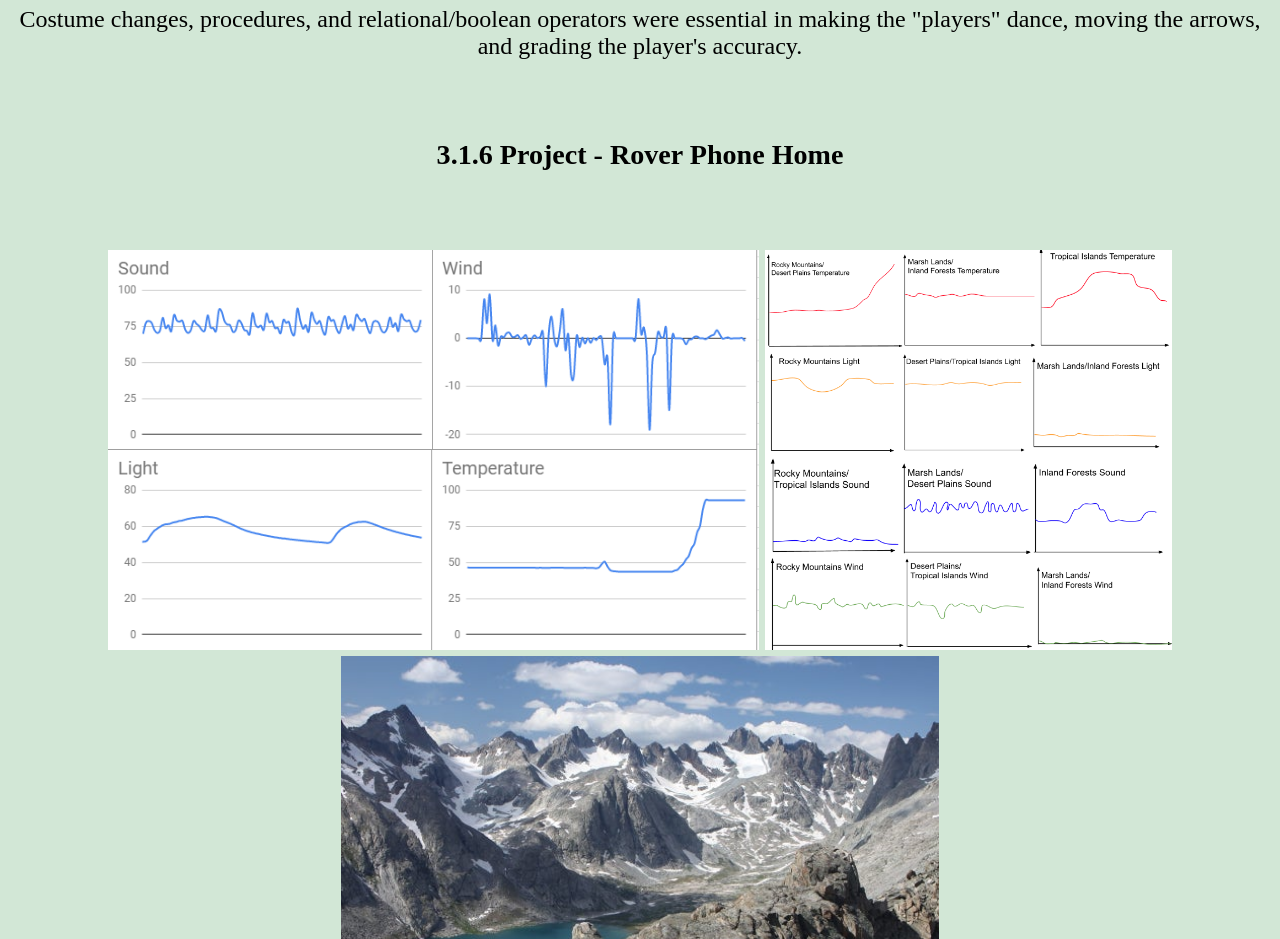
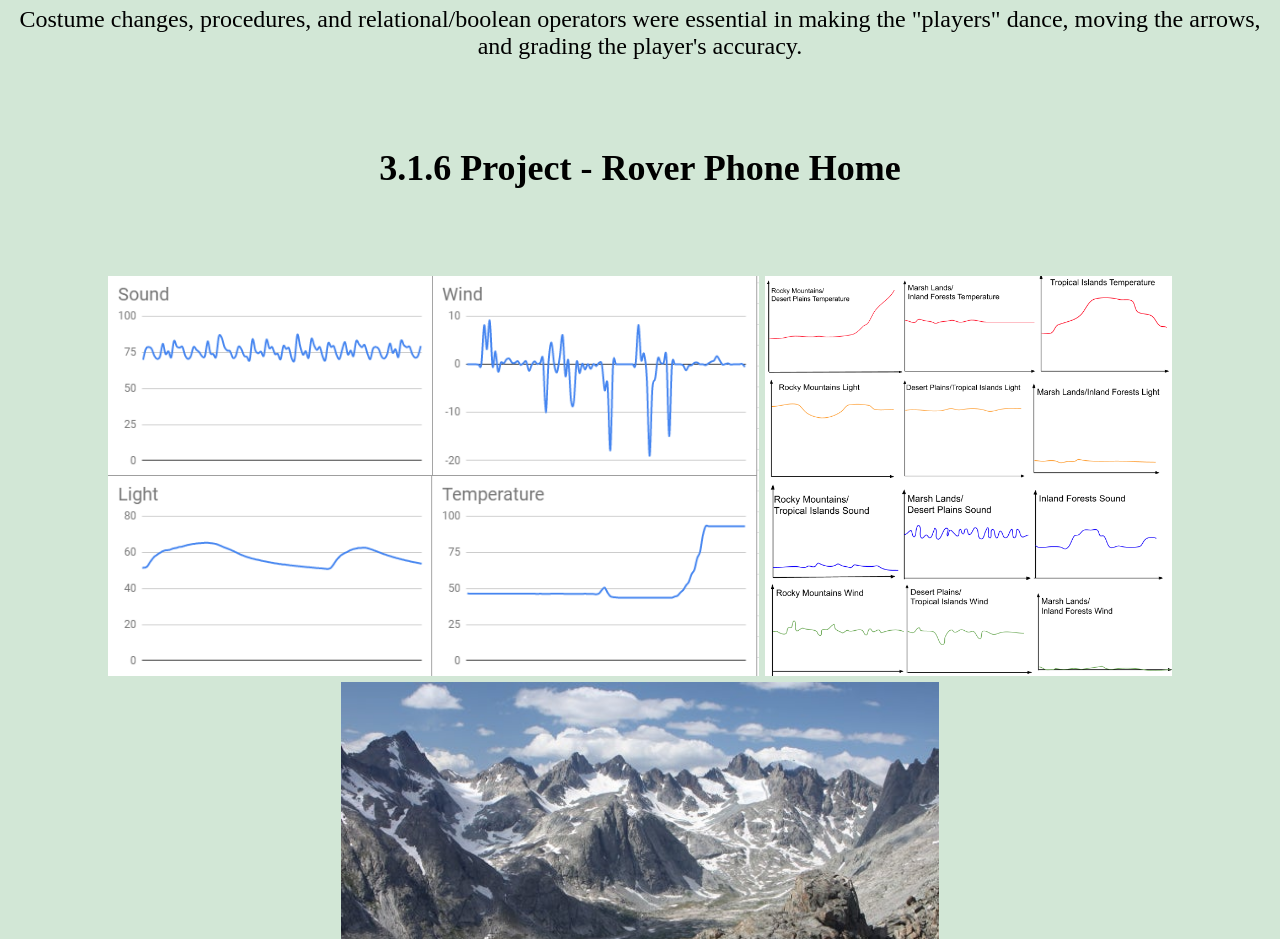
Before and after one commit to tammykhong/apcsp, a plain HTML site: page portfolio.html in a window 1280 px wide. Shown: the part 2680-3619 px from the top of the page. Drawn offline with Linux system fonts and the light colour scheme.

Commit message:
Update portfolio.html

```diff
--- a/portfolio.html
+++ b/portfolio.html
@@ -54,7 +54,7 @@
     <p><p style="text-align:center">After the song ends, the screen displays whether or not the player won the game, as well as their accuracy. </p>
     <p><p style="text-align:center">Costume changes, procedures, and relational/boolean operators were essential in making the "players" dance, moving the arrows, and grading the player's accuracy.</p>
 <br>
-<h3><p style="text-align:center">3.1.6 Project - Rover Phone Home </h3>
+<h2><p style="text-align:center">3.1.6 Project - Rover Phone Home </h2>
 <br>
 <p style="text-align:center">
 <img src="images/3.1.6_graphs_1.PNG" height="400">
```
